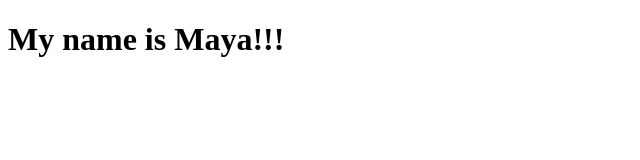
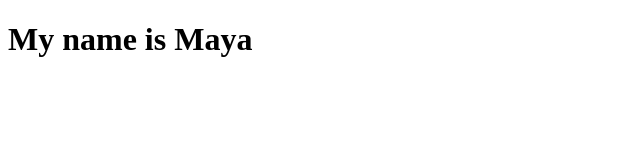
Before and after one commit to talabmaya/first-github-project, a plain HTML site: page index.html in a window 1280 px wide. Shown: the full height of the page, 0-640 px from the left. Drawn offline with Linux system fonts and the light colour scheme.

Commit message:
Remove exclamation marks

```diff
--- a/index.html
+++ b/index.html
@@ -7,6 +7,6 @@
     <title>Document</title>
 </head>
 <body>
-    <h1>My name is Maya!!!</h1>
+    <h1>My name is Maya</h1>
 </body>
 </html>
```
